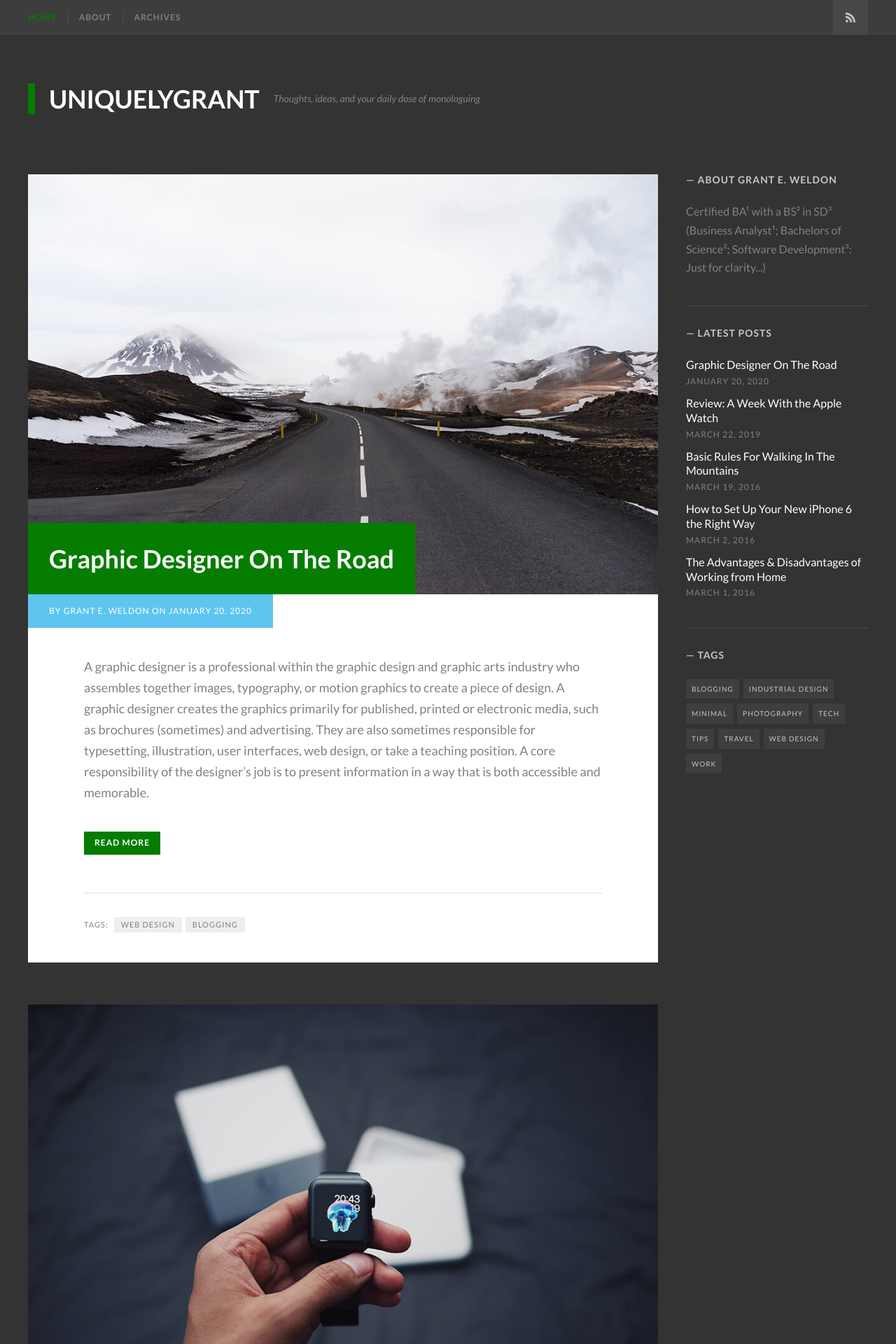
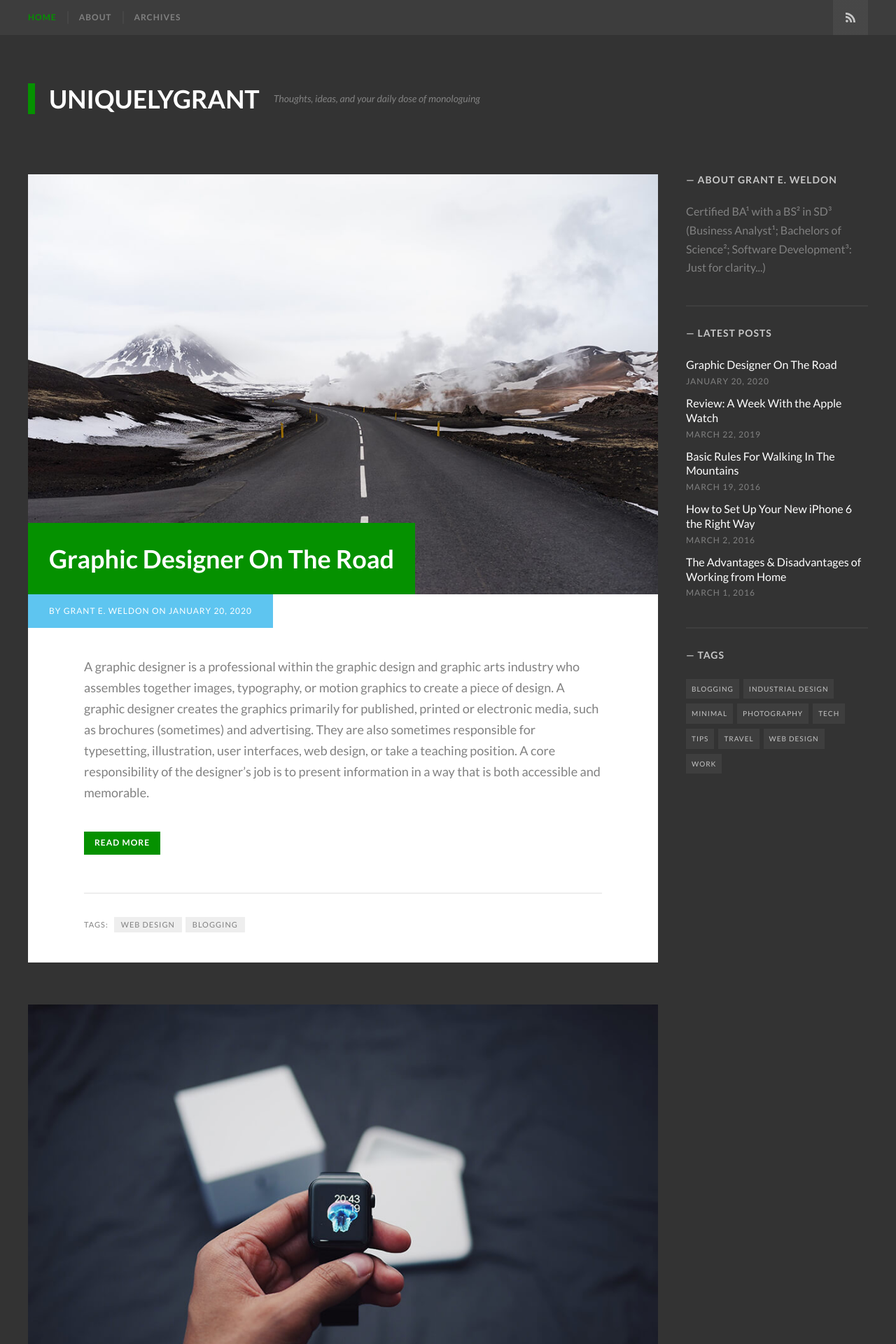
Before and after one commit to geweldon/geweldon.github.io, a Jekyll site: the page built from index.html, in a window 1280 px wide. Shown: the top 1920 px of the page at 70% size. Built offline with Jekyll 4.4.1, drawn with Linux system fonts in a browser that asks for light colours; the list of posts is cut into pages by our own code.

Commit message:
Update _variables.scss

```diff
--- a/_sass/_variables.scss
+++ b/_sass/_variables.scss
@@ -2,7 +2,7 @@
 $font-primary: 'Lato', Helvetica, sans-serif;
 
 // Colors
-$accent:      #047d00;
+$accent:      #059100;
 $accent-alt:  #5ec5f0;
 $gray-darker: #333;
 $gray-dark:   #3d3d3d;
```
